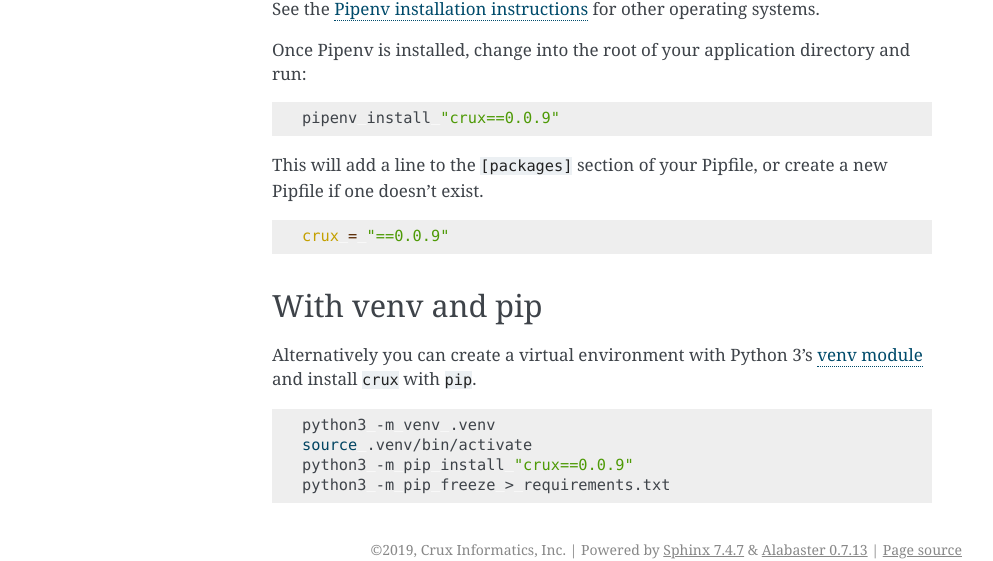
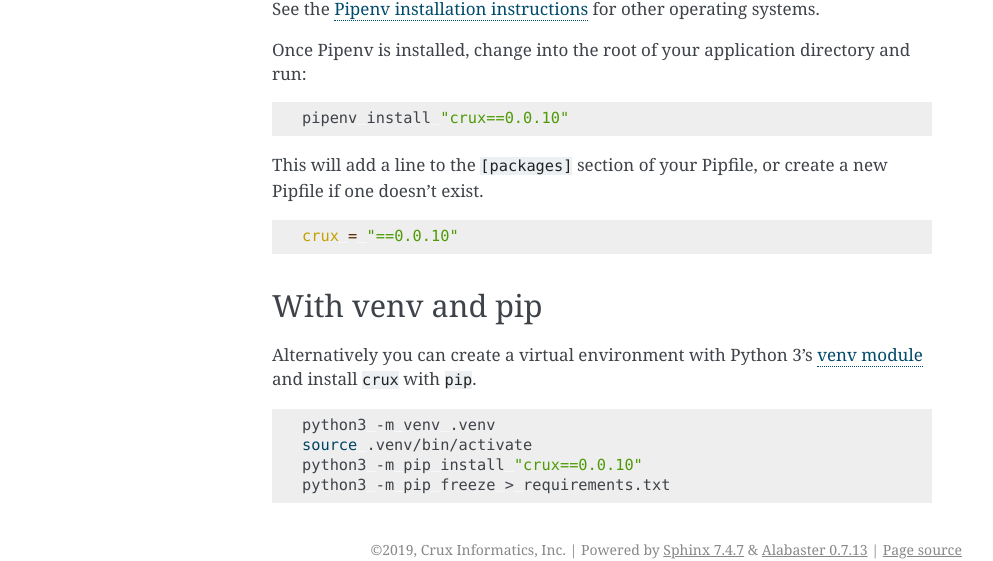
Before and after one commit to cruxinformatics/crux-python, a Sphinx documentation site: the page built from docs/installation.md, in a window 1280 px wide. Shown: the part 377-938 px from the top of the page, without its empty margins (148-1141 px from the left). Built offline with Sphinx 7.4.7, drawn with Linux system fonts in a browser that asks for light colours; pages that are not in the unit, such as notebooks, are missing from menus.

Commit message:
Bump version to 0.0.9

````diff
--- a/crux/__version__.py
+++ b/crux/__version__.py
@@ -1,3 +1,3 @@
 """Module contains version and other package information."""
 
-__version__ = "0.0.9"
+__version__ = "0.0.10"
--- a/docs/installation.md
+++ b/docs/installation.md
@@ -17,13 +17,13 @@ See the [Pipenv installation instructions](https://pipenv.readthedocs.io/en/late
 Once Pipenv is installed, change into the root of your application directory and run:
 
 ```bash
-pipenv install "crux==0.0.9"
+pipenv install "crux==0.0.10"
 ```
 
 This will add a line to the `[packages]` section of your Pipfile, or create a new Pipfile if one doesn't exist.
 
 ```ini
-crux = "==0.0.9"
+crux = "==0.0.10"
 ```
 
 ## With venv and pip
@@ -33,6 +33,6 @@ Alternatively you can create a virtual environment with Python 3's [venv module]
 ```bash
 python3 -m venv .venv
 source .venv/bin/activate
-python3 -m pip install "crux==0.0.9"
+python3 -m pip install "crux==0.0.10"
 python3 -m pip freeze > requirements.txt
 ```
````
Also changed, not shown: README.md (+1 -1 lines), docs/index.md (+1 -1 lines).
